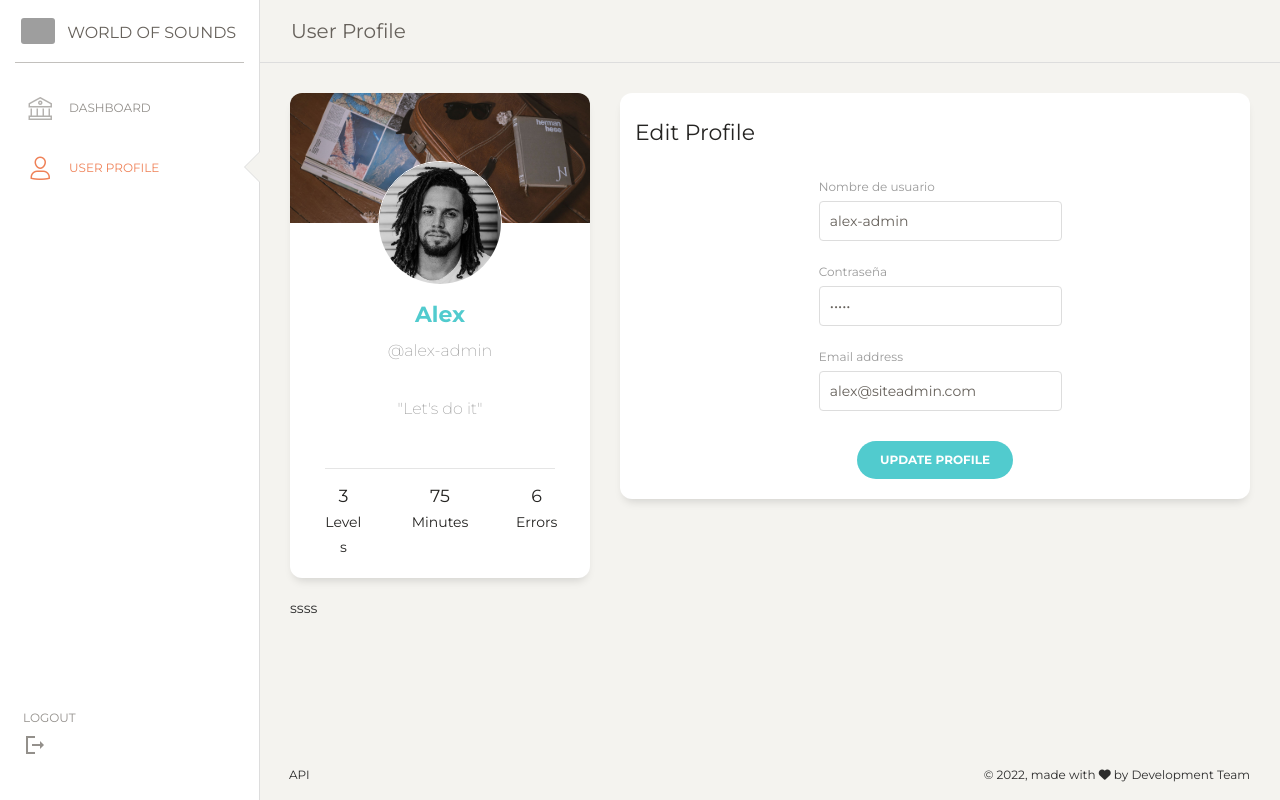
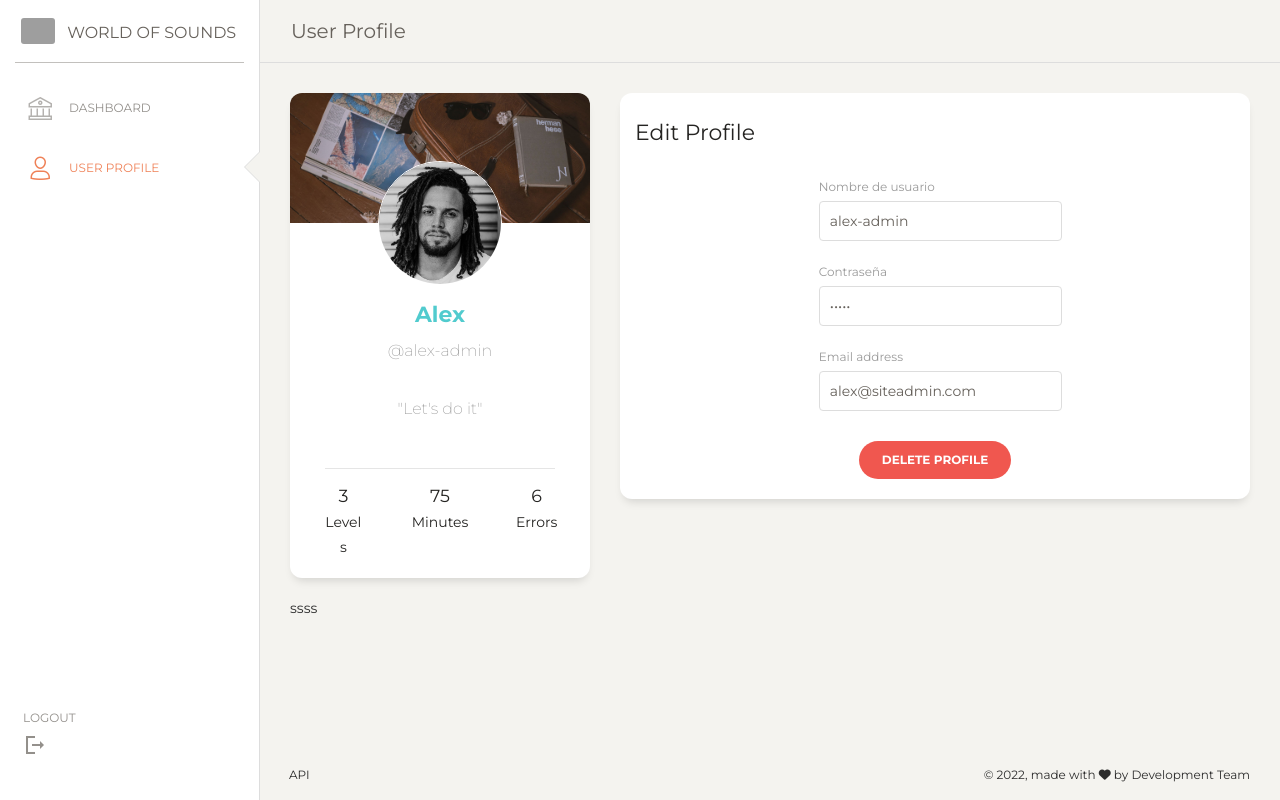
Before and after one commit to alemarsa-exe/World-Through-Sounds, a Django app: page /dashboard/profile in a window 1280 px wide. Run offline with Django 4.2, Linux system fonts and the light colour scheme; some libraries are stand-ins or nearby versions; grey boxes are pictures that could not be loaded.

Commit message:
Delete account no funciona

```diff
--- a/login/static/assets/css/paper-dashboard.css
+++ b/login/static/assets/css/paper-dashboard.css
@@ -422,13 +422,13 @@ Copyright (c) 2015 Daniel Eden
     top: 1px; }
 
 .btn-primary {
-  background-color: #51cbce;
+  background-color: #f0574f;
   color: #FFFFFF; }
   .btn-primary:hover, .btn-primary:focus, .btn-primary:active, .btn-primary.active, .btn-primary:active:focus, .btn-primary:active:hover, .btn-primary.active:focus, .btn-primary.active:hover,
   .show > .btn-primary.dropdown-toggle,
   .show > .btn-primary.dropdown-toggle:focus,
   .show > .btn-primary.dropdown-toggle:hover {
-    background-color: #34b5b8 !important;
+    background-color: #d5473f !important;
     color: #FFFFFF !important;
     box-shadow: none !important; }
   .btn-primary:not([data-action]):hover {
--- a/login/templates/user.html
+++ b/login/templates/user.html
@@ -4,8 +4,8 @@
 
 <head>
   <meta charset="utf-8" />
-  <link rel="apple-touch-icon" sizes="76x76" href="../assets/img/apple-icon.png">
-  <link rel="icon" type="image/png" href="../assets/img/favicon.png">
+  <link rel="apple-touch-icon" sizes="76x76" href="{% static '../assets/img/apple-icon.png' %}">
+  <link rel="icon" type="image/png" href="{% static 'images/DrumLogoBlanco.png' %}">
   <meta http-equiv="X-UA-Compatible" content="IE=edge,chrome=1" />
   <title>
     User Profile
@@ -158,7 +158,10 @@
                   </div>
                   <div class="row">
                     <div class="update ml-auto mr-auto">
-                      <button type="submit" class="btn btn-primary btn-round">Update Profile</button>
+                      <form action="{% url 'exit' %}" method="POST">
+
+                        <input type="submit" class="btn btn-primary btn-round" value="Delete Profile"></input>
+                      </form>
                     </div>
                   </div>
                 </form>
--- a/login/urls.py
+++ b/login/urls.py
@@ -1,6 +1,7 @@
 from unicodedata import name
 from django.contrib import admin
 from django.urls import path
+#from django.conf.urls import url
 from . import views
 
 urlpatterns = [
@@ -18,5 +19,7 @@ urlpatterns = [
     path('dashboard/', views.dashboard, name = 'dashboard'),
     path('dashboard/profile', views.profile, name = "profile"),
     path('logout/', views.logout_user, name="logout"),
+    path('exit/', views.remove_account, name="exit"),
+    #path(r'^panel/del/?P<pk>\d+)/$', views.delete, name="delete"),
 
 ]
--- a/login/views.py
+++ b/login/views.py
@@ -6,6 +6,12 @@ from django.shortcuts import redirect, render
 from django.contrib import messages
 from login.models import User, LevelPlayedScore
 from .forms import RegisterUserForm
+from django.contrib.auth.models import User
+
+
+from django.contrib.auth import logout as auth_logout, get_user_model
+from django.contrib.auth.decorators import login_required
+from django.views.decorators.http import require_http_methods
 
 
 
@@ -178,3 +184,42 @@ def dashboard(request):
 
 def profile(request):
     return render(request, 'user.html')
+
+'''
+def delete(request):
+
+    HttpResponse('Eliminado con éxito')
+    try:
+        u = User.objects.get(username = username)
+        u.delete()
+        HttpResponse('Eliminado con éxito')
+        messages.success(request, "The user is deleted")
+
+    except User.DoesNotExist:
+        messages.error(request, "User doesnot exist")
+        return render(request, 'leaderboards.html')
+
+    return render(request, 'index.html')
+
+    current_user = request.user
+    HttpResponse('Eliminado con éxito')
+    if request.user.is_authenticated:
+        current_user.objects.get(username=current_user, is_superuser=True).delete()
+        return HttpResponse('Eliminado con éxito')
+    else:
+        return HttpResponse('Process invalid')
+    '''
+
+@login_required
+#@require_http_method(['POST'])
+def remove_account(request):
+    if request.method=="POST":
+        user_pk = request.user.pk
+        auth_logout(request)
+        User = get_user_model()
+        User.objects.filter(pk=user_pk).delete()
+        # …
+        # return HTTP response
+        return HttpResponse('Se ha eliminado la cuenta')
+    else:
+        return HttpResponse('No hiciste nada')
```
Also changed, not shown: db.sqlite3.
